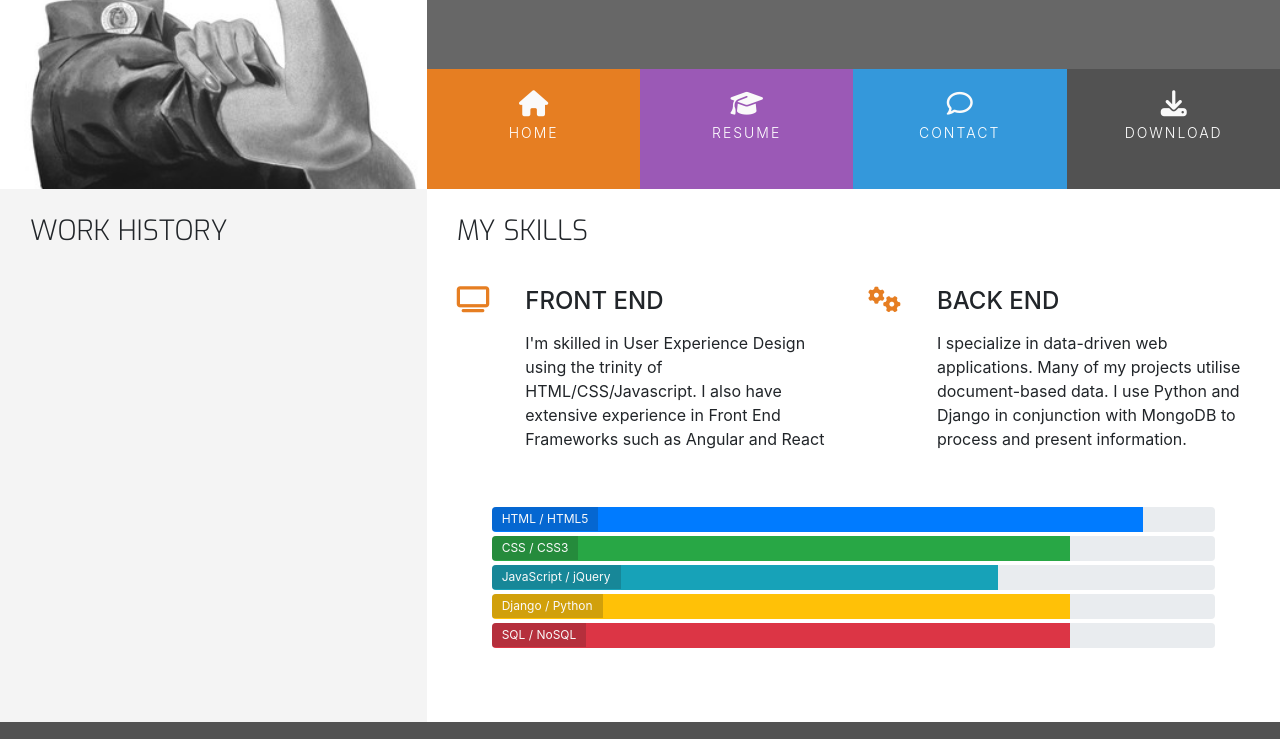
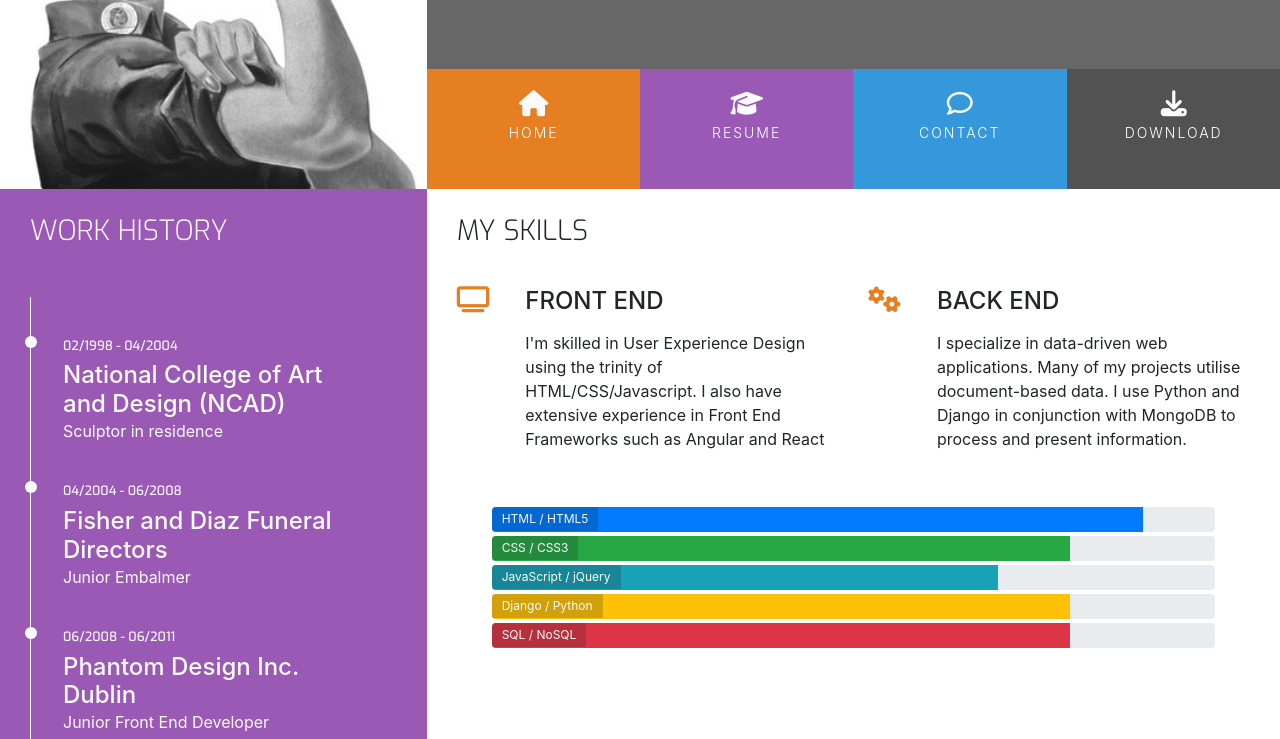
Before and after one commit to cmikedev/bootstrap-resume, a plain HTML site: page resume.html in a window 1280 px wide. Shown: the part 180-919 px from the top of the page. Drawn offline with nearby package versions, Linux system fonts and the light colour scheme.

Commit message:
Added resume.html content

```diff
--- a/assets/css/style.css
+++ b/assets/css/style.css
@@ -12,6 +12,10 @@
 
 .bg-color-personal-info {
     background-color: #f4f4f4;
+}
+
+.bg-color-work-history {
+    background-color: #9b59b6;
 }
 
 .ui-menu-color-home {
@@ -63,6 +67,7 @@ h4 {
     float: none;
 }
 
+.history-heading,
 .section-heading {
     font-family: "Exo", sans-serif;
     font-weight: 300;
@@ -281,3 +286,58 @@ footer {
 .progress-section {
     margin: 40px 20px;
 }
+
+/*---------------------Work History */
+
+.history-heading {
+    color: #fafafa;
+    margin-bottom: 50px;
+}
+
+.timeline-item {
+    padding: 4em 2em 0em 2em;
+    position: relative;
+    color: #fafafa;
+    border-left: 1px solid;
+}
+
+.timeline-item {
+    padding: 4em 2em 0em 2em;
+    position: relative;
+    color: #fafafa;
+    border-left: 1px solid;
+}
+
+.timeline-item p {
+    padding: 0;
+    margin: 0;
+}
+
+.timeline-item::before {
+    content: attr(data-dates);
+    position: absolute;
+    left: 2.5em;
+    top: 3em;
+    display: block;
+    font-family: "Exo", sans-serif;
+    font-weight: 500;
+    font-size: 0.8em;
+    padding: 0;
+    margin: 0;
+}
+
+.timeline-item::after {
+    width: 12px;
+    height: 12px;
+    display: block;
+    top: 2.4em;
+    position: absolute;
+    left: -6px;
+    border-radius: 12px;
+    content: '';
+    background: #fafafa;
+}
+
+.history-items {
+    margin-bottom: 30px;
+}
--- a/resume.html
+++ b/resume.html
@@ -44,12 +44,30 @@
     </header>
     <section class="container-fluid">
         <div class="row">
-            <div class="col-md-4 bg-color-personal-info section-column">
+            <div class="col-md-4 bg-color-work-history section-column">
                 <div class="row">
                     <div class="col-12">
-                        <h3 class="section-heading uppercase">
+                        <h3 class="history-heading uppercase">
                             Work History
                         </h3>
+                    </div>
+                </div>
+                <div class="history-items">
+                    <div class="timeline-item" data-dates="02/1998 - 04/2004">
+                        <h4>National College of Art and Design (NCAD)</h4>
+                        <p>Sculptor in residence</p>
+                    </div>
+                    <div class="timeline-item" data-dates="04/2004 - 06/2008">
+                        <h4>Fisher and Diaz Funeral Directors</h4>
+                        <p>Junior Embalmer</p>
+                    </div>
+                    <div class="timeline-item" data-dates="06/2008 - 06/2011">
+                        <h4>Phantom Design Inc. Dublin</h4>
+                        <p>Junior Front End Developer</p>
+                    </div>
+                    <div class="timeline-item" data-dates="06/2011 - Present">
+                        <h4>Hooli Inc. Silicon Valley</h4>
+                        <p>Full Stack Web Developer</p>
                     </div>
                 </div>
             </div>
```
